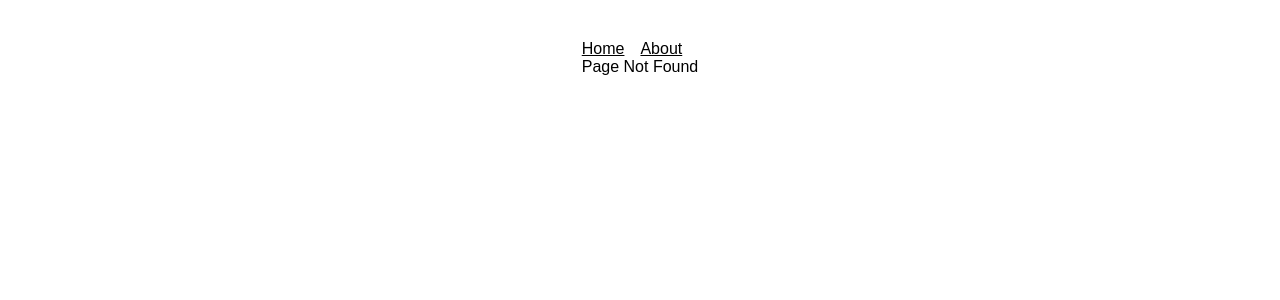
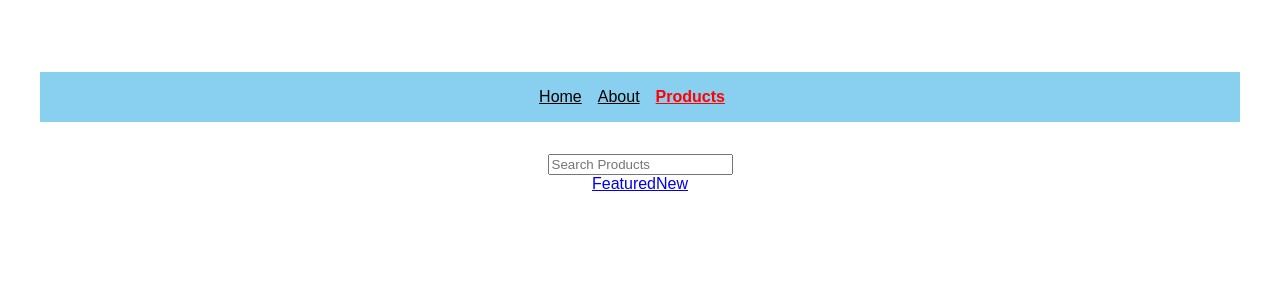
Before and after one commit to fachry99/React-Router, a React (Vite) app in the folder React-Router-Demo/: page /products in a window 1280 px wide. Before the commit this address had no page. Shown: the top 300 px of the page. Built offline with nearby package versions, Linux system fonts and the light colour scheme.

Commit message:
Nested Routes

```diff
--- a/React-Router-Demo/src/App.css
+++ b/React-Router-Demo/src/App.css
@@ -5,3 +5,17 @@
   text-align: center;
   font-family: sans-serif;
 }
+
+.primary-nav {
+  display: flex;
+  justify-content: center;
+  padding: 16px 32px;
+  margin: 2em 0;
+  background-color: #89cff0;
+  text-decoration: none;
+}
+
+.primary-nav :hover {
+  background-color: #00bfff;
+  color: #fff;
+}
--- a/React-Router-Demo/src/App.jsx
+++ b/React-Router-Demo/src/App.jsx
@@ -5,6 +5,9 @@
 import { OrderSummary } from "./components/OrderSummary.jsx";
 import { Navbar } from "./components/Navbar";
 import NoMatch from "./components/NoMatch";
+import { Products } from "./components/Products";
+import { FeaturedProducts } from "./components/FeaturedProducts";
+import { NewProducts } from "./components/NewProducts";
 
 function App() {
   return (
@@ -14,6 +17,10 @@
         <Route path="/" element={<Home />} />
         <Route path="/about" element={<About />} />
         <Route path="/order-summary" element={<OrderSummary />} />
+        <Route path="products" element={<Products />}>
+          <Route path="featured" element={<FeaturedProducts />} />
+          <Route path="new" element={<NewProducts />} />
+        </Route>
         <Route path="*" element={<NoMatch />} />
       </Routes>
     </div>
--- /dev/null
+++ b/React-Router-Demo/src/components/FeaturedProducts.jsx
@@ -0,0 +1,3 @@
+export const FeaturedProducts = () => {
+  return <div>List of Featured Products</div>;
+};
--- a/React-Router-Demo/src/components/Home.jsx
+++ b/React-Router-Demo/src/components/Home.jsx
@@ -6,9 +6,9 @@
     <>
       <div>Home Page</div>
       <button onClick={() => navigate("order-summary")}>Place Order</button>
-      <button onClick={() => navigate("order-summary", { replace: true })}>
+      {/* <button onClick={() => navigate("order-summary", { replace: true })}>
         Place Order
-      </button>
+      </button> */}
       {/* replace the current page in the history stack */}
     </>
   );
--- a/React-Router-Demo/src/components/Navbar.jsx
+++ b/React-Router-Demo/src/components/Navbar.jsx
@@ -10,13 +10,16 @@
     };
   };
   return (
-    <div>
+    <nav className="primary-nav">
       <NavLink style={navLinkStyle} to="/">
         Home
       </NavLink>
       <NavLink style={navLinkStyle} to="/about">
         About
       </NavLink>
-    </div>
+      <NavLink style={navLinkStyle} to="/products">
+        Products
+      </NavLink>
+    </nav>
   );
 };
--- /dev/null
+++ b/React-Router-Demo/src/components/NewProducts.jsx
@@ -0,0 +1,3 @@
+export const NewProducts = () => {
+  return <div>List of New Products</div>;
+};
--- /dev/null
+++ b/React-Router-Demo/src/components/Products.jsx
@@ -0,0 +1,15 @@
+import { Link, Outlet } from "react-router-dom";
+export const Products = () => {
+  return (
+    <>
+      <div>
+        <input type="search" placeholder="Search Products"></input>
+      </div>
+      <nav>
+        <Link to="featured">Featured</Link>
+        <Link to="new">New</Link>
+      </nav>
+      <Outlet />
+    </>
+  );
+};
```
